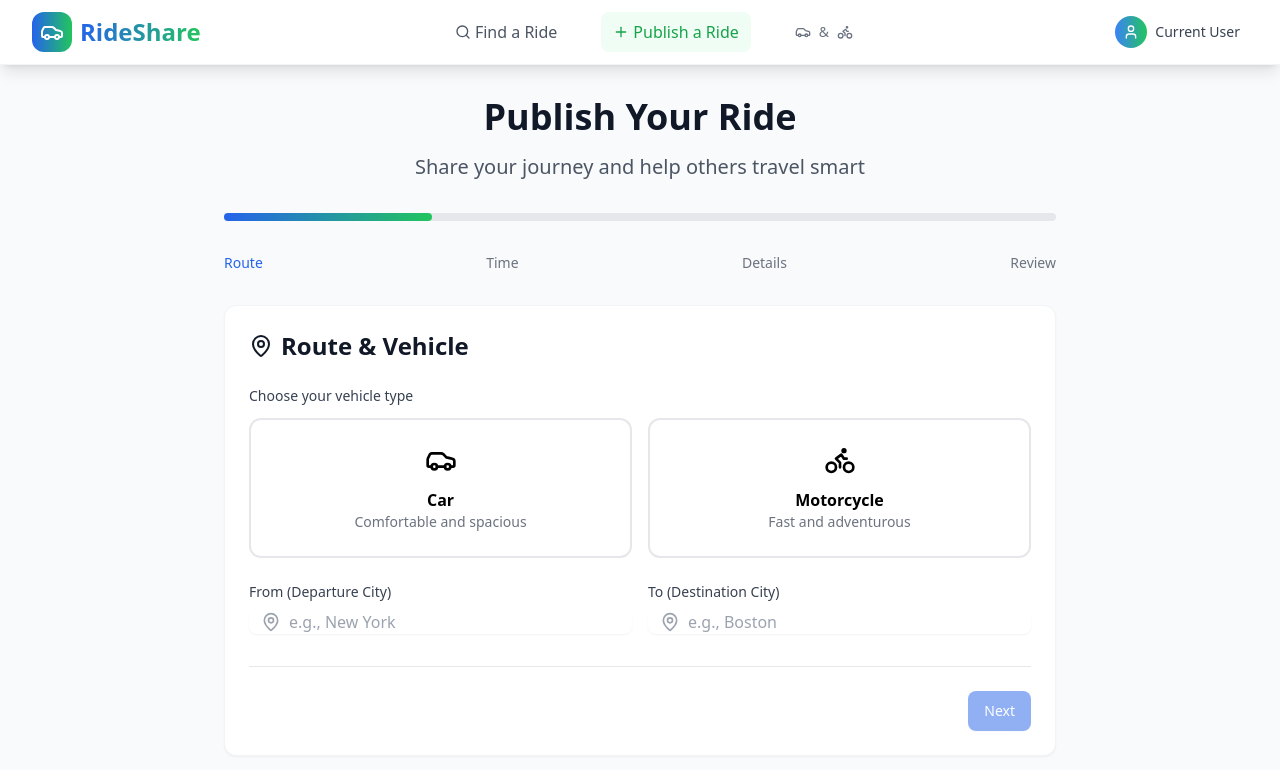
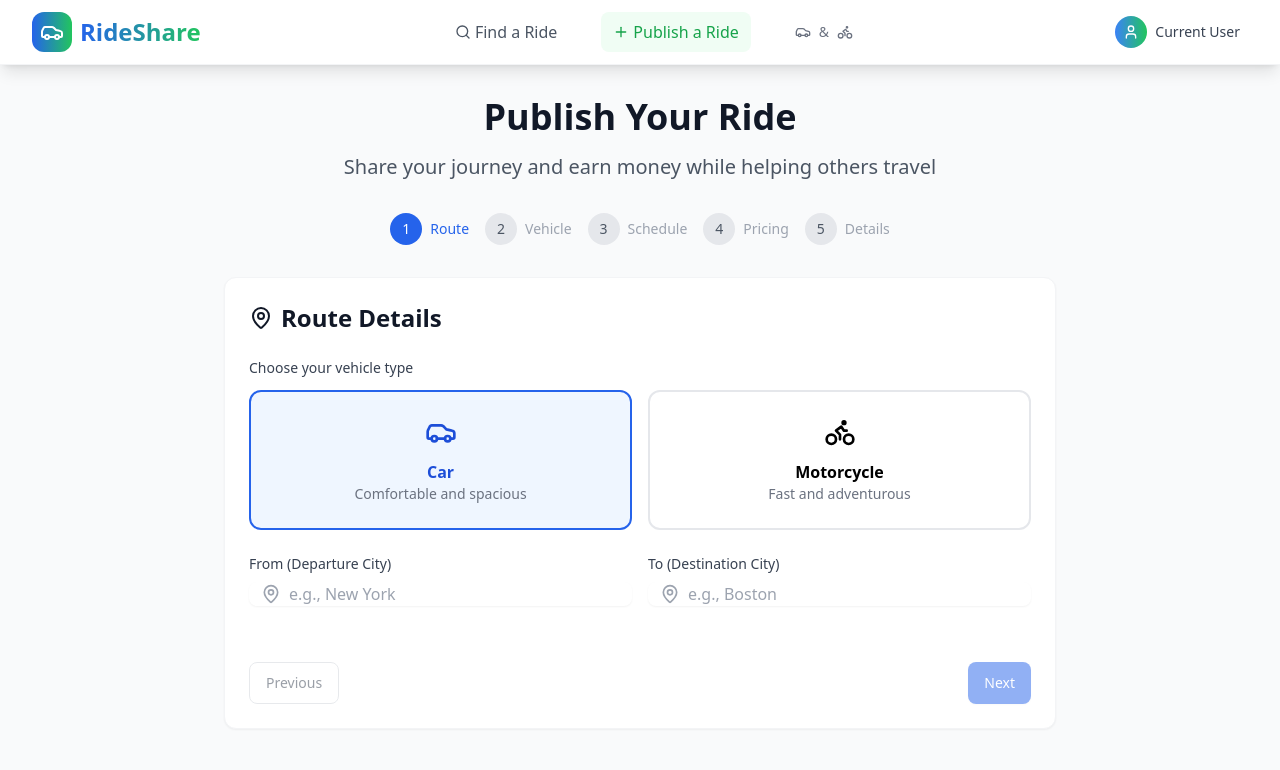
Before and after one commit to nareshgur/CarPooling-Frontend, a React (Vite) app: page /publish in a window 1280 px wide. Shown: the top 770 px of the page. Built offline with nearby package versions, Linux system fonts and the light colour scheme.

Commit message:
refactored the code using the cursor

```diff
--- a/src/pages/Publish.jsx
+++ b/src/pages/Publish.jsx
@@ -16,6 +16,7 @@ import Button from "../components/UI/Button";
 import Input from "../components/UI/Input";
 import Card from "../components/UI/Card";
 import { useCreateRideMutation } from "../store/slices/api";
+
 export default function Publish() {
   const navigate = useNavigate();
   const { user } = useSelector((state) => state.auth);
@@ -39,6 +40,14 @@ export default function Publish() {
     availableSeats: 3,
     pricePerSeat: 0,
     description: "",
+    // Add vehicle information fields
+    vehicleInfo: {
+      make: "",
+      model: "",
+      plateNumber: "",
+      year: "",
+      color: "",
+    },
   });
 
   const handleSubmit = async (e) => {
@@ -78,9 +87,11 @@ export default function Publish() {
         pricePerSeat: form.pricePerSeat,
         description: form.description || undefined,
         vechileInfo: {
-          make: "Toyota",
-          model: "Corolla",
-          plateNumber: "ABC124",
+          make: form.vehicleInfo.make,
+          model: form.vehicleInfo.model,
+          plateNumber: form.vehicleInfo.plateNumber,
+          year: form.vehicleInfo.year,
+          color: form.vehicleInfo.color,
           VechileType: form.vechileType,
         },
       };
@@ -91,21 +102,45 @@ export default function Publish() {
       });
     } catch (error) {
       console.error("Failed to create ride:", error);
+
+      // Handle specific error types
+      if (error.status === 400 && error.data?.message) {
+        // Backend validation error
+        alert(`Error: ${error.data.message}`);
+      } else if (error.status === 409) {
+        // Duplicate key error (plate number already exists)
+        alert("Error: A vehicle with this license plate number already exists. Please use a different plate number.");
+      } else if (error.status === 401) {
+        // Unauthorized
+        alert("Error: Please log in to publish a ride.");
+      } else if (error.status === 422) {
+        // Validation error
+        alert("Error: Please check your input and try again.");
+      } else {
+        // Generic error
+        alert("Failed to create ride. Please try again.");
+      }
     }
   };
 
-  const nextStep = () => setStep((prev) => Math.min(prev + 1, 4));
+  const nextStep = () => setStep((prev) => Math.min(prev + 1, 5)); // Increased to 5 steps
   const prevStep = () => setStep((prev) => Math.max(prev - 1, 1));
 
   const isStepValid = (stepNumber) => {
     switch (stepNumber) {
       case 1:
-        return form.vehicleType && form.from.name && form.to.name;
+        return form.vechileType && form.from.name && form.to.name;
       case 2:
+        return form.vehicleInfo.make &&
+               form.vehicleInfo.model &&
+               form.vehicleInfo.plateNumber &&
+               form.vehicleInfo.year &&
+               form.vehicleInfo.color;
+      case 3:
         return form.departureDate && form.departureTime;
-      case 3:
+      case 4:
         return form.availableSeats > 0 && form.pricePerSeat > 0;
-      case 4:
+      case 5:
         return true; // Description is optional
       default:
         return false;
@@ -121,41 +156,50 @@ export default function Publish() {
             Publish Your Ride
           </h1>
           <p className="text-xl text-gray-600">
-            Share your journey and help others travel smart
+            Share your journey and earn money while helping others travel
           </p>
         </div>
 
-        {/* Progress Bar */}
-        <div className="w-full bg-gray-200 rounded-full h-2">
+        {/* Progress Steps */}
+        <div className="flex items-center justify-center space-x-4">
+          {[1, 2, 3, 4, 5].map((stepNumber) => (
             <div
-            className="bg-gradient-to-r from-blue-600 to-green-500 h-2 rounded-full transition-all duration-300"
-            style={{ width: `${(step / 4) * 100}%` }}
-          ></div>
+              key={stepNumber}
+              className={`flex items-center space-x-2 ${
+                stepNumber <= step
+                  ? "text-blue-600"
+                  : "text-gray-400"
+              }`}
+            >
+              <div
+                className={`w-8 h-8 rounded-full flex items-center justify-center text-sm font-medium ${
+                  stepNumber <= step
+                    ? "bg-blue-600 text-white"
+                    : "bg-gray-200 text-gray-600"
+                }`}
+              >
+                {stepNumber}
+              </div>
+              <span className="hidden sm:block text-sm font-medium">
+                {stepNumber === 1 && "Route"}
+                {stepNumber === 2 && "Vehicle"}
+                {stepNumber === 3 && "Schedule"}
+                {stepNumber === 4 && "Pricing"}
+                {stepNumber === 5 && "Details"}
+              </span>
+            </div>
+          ))}
         </div>
 
-        <div className="flex justify-between text-sm text-gray-500 mb-8">
-          <span className={step >= 1 ? "text-blue-600 font-medium" : ""}>
-            Route
-          </span>
-          <span className={step >= 2 ? "text-blue-600 font-medium" : ""}>
-            Time
-          </span>
-          <span className={step >= 3 ? "text-blue-600 font-medium" : ""}>
-            Details
-          </span>
-          <span className={step >= 4 ? "text-blue-600 font-medium" : ""}>
-            Review
-          </span>
-        </div>
-
+        {/* Form */}
         <Card>
           <form onSubmit={handleSubmit} className="space-y-8">
-            {/* Step 1: Route & Vehicle */}
+            {/* Step 1: Route */}
             {step === 1 && (
               <div className="space-y-6">
                 <h2 className="text-2xl font-semibold text-gray-900 flex items-center space-x-2">
                   <MapPin className="h-6 w-6" />
-                  <span>Route & Vehicle</span>
+                  <span>Route Details</span>
                 </h2>
 
                 {/* Vehicle Type Selection */}
@@ -167,10 +211,10 @@ export default function Publish() {
                     <button
                       type="button"
                       onClick={() =>
-                        setForm((prev) => ({ ...prev, vehicleType: "car" }))
+                        setForm((prev) => ({ ...prev, vechileType: "car" }))
                       }
                       className={`p-6 rounded-xl border-2 transition-all ${
-                        form.vehicleType === "car"
+                        form.vechileType === "car"
                           ? "border-blue-600 bg-blue-50 text-blue-700"
                           : "border-gray-200 hover:border-gray-300"
                       }`}
@@ -187,10 +231,10 @@ export default function Publish() {
                     <button
                       type="button"
                       onClick={() =>
-                        setForm((prev) => ({ ...prev, vehicleType: "bike" }))
+                        setForm((prev) => ({ ...prev, vechileType: "bike" }))
                       }
                       className={`p-6 rounded-xl border-2 transition-all ${
-                        form.vehicleType === "bike"
+                        form.vechileType === "bike"
                           ? "border-green-600 bg-green-50 text-green-700"
                           : "border-gray-200 hover:border-gray-300"
                       }`}
@@ -253,15 +297,126 @@ export default function Publish() {
               </div>
             )}
 
-            {/* Step 2: Date & Time */}
+            {/* Step 2: Vehicle Information */}
             {step === 2 && (
               <div className="space-y-6">
                 <h2 className="text-2xl font-semibold text-gray-900 flex items-center space-x-2">
-                  <Calendar className="h-6 w-6" />
-                  <span>When are you leaving?</span>
+                  <Car className="h-6 w-6" />
+                  <span>Vehicle Information</span>
                 </h2>
 
-                <div className="grid md:grid-cols-2 gap-6">
+                <div className="grid md:grid-cols-2 gap-4">
+                  <Input
+                    label="Vehicle Make"
+                    placeholder="e.g., Toyota, Honda, Yamaha"
+                    value={form.vehicleInfo.make}
+                    onChange={(e) =>
+                      setForm((prev) => ({
+                        ...prev,
+                        vehicleInfo: {
+                          ...prev.vehicleInfo,
+                          make: e.target.value,
+                        },
+                      }))
+                    }
+                    fullWidth
+                    required
+                  />
+
+                  <Input
+                    label="Vehicle Model"
+                    placeholder="e.g., Camry, Civic, R15"
+                    value={form.vehicleInfo.model}
+                    onChange={(e) =>
+                      setForm((prev) => ({
+                        ...prev,
+                        vehicleInfo: {
+                          ...prev.vehicleInfo,
+                          model: e.target.value,
+                        },
+                      }))
+                    }
+                    fullWidth
+                    required
+                  />
+
+                  <Input
+                    label="License Plate Number"
+                    placeholder="e.g., ABC123"
+                    value={form.vehicleInfo.plateNumber}
+                    onChange={(e) =>
+                      setForm((prev) => ({
+                        ...prev,
+                        vehicleInfo: {
+                          ...prev.vehicleInfo,
+                          plateNumber: e.target.value.toUpperCase(),
+                        },
+                      }))
+                    }
+                    fullWidth
+                    required
+                  />
+
+                  <Input
+                    label="Vehicle Year"
+                    type="number"
+                    min="1900"
+                    max={new Date().getFullYear() + 1}
+                    placeholder="e.g., 2022"
+                    value={form.vehicleInfo.year}
+                    onChange={(e) =>
+                      setForm((prev) => ({
+                        ...prev,
+                        vehicleInfo: {
+                          ...prev.vehicleInfo,
+                          year: e.target.value,
+                        },
+                      }))
+                    }
+                    fullWidth
+                    required
+                  />
+
+                  <Input
+                    label="Vehicle Color"
+                    placeholder="e.g., Blue, Red, Black"
+                    value={form.vehicleInfo.color}
+                    onChange={(e) =>
+                      setForm((prev) => ({
+                        ...prev,
+                        vehicleInfo: {
+                          ...prev.vehicleInfo,
+                          color: e.target.value,
+                        },
+                      }))
+                    }
+                    fullWidth
+                    required
+                  />
+                </div>
+
+                <div className="bg-blue-50 p-4 rounded-lg">
+                  <h4 className="font-medium text-blue-900 mb-2">
+                    Vehicle Information Tips
+                  </h4>
+                  <ul className="text-sm text-blue-700 space-y-1">
+                    <li>• Ensure your license plate number is correct and unique</li>
+                    <li>• Provide accurate vehicle details for passenger safety</li>
+                    <li>• This information helps passengers identify your vehicle</li>
+                  </ul>
+                </div>
+              </div>
+            )}
+
+            {/* Step 3: Schedule */}
+            {step === 3 && (
+              <div className="space-y-6">
+                <h2 className="text-2xl font-semibold text-gray-900 flex items-center space-x-2">
+                  <Calendar className="h-6 w-6" />
+                  <span>Schedule</span>
+                </h2>
+
+                <div className="grid md:grid-cols-2 gap-4">
                   <Input
                     label="Departure Date"
                     type="date"
@@ -293,15 +448,26 @@ export default function Publish() {
                     required
                   />
                 </div>
+
+                <div className="bg-yellow-50 p-4 rounded-lg">
+                  <h4 className="font-medium text-yellow-900 mb-2">
+                    Schedule Tips
+                  </h4>
+                  <ul className="text-sm text-yellow-700 space-y-1">
+                    <li>• Choose a date at least 24 hours in advance</li>
+                    <li>• Consider traffic patterns for departure time</li>
+                    <li>• Be flexible with pickup times for better bookings</li>
+                  </ul>
+                </div>
               </div>
             )}
 
-            {/* Step 3: Seats & Price */}
-            {step === 3 && (
+            {/* Step 4: Pricing */}
+            {step === 4 && (
               <div className="space-y-6">
                 <h2 className="text-2xl font-semibold text-gray-900 flex items-center space-x-2">
-                  <Users className="h-6 w-6" />
-                  <span>Seats & Pricing</span>
+                  <DollarSign className="h-6 w-6" />
+                  <span>Pricing</span>
                 </h2>
 
                 <div className="grid md:grid-cols-2 gap-6">
@@ -335,7 +501,7 @@ export default function Publish() {
                           setForm((prev) => ({
                             ...prev,
                             availableSeats: Math.min(
-                              form.vehicleType === "bike" ? 1 : 8,
+                              form.vechileType === "bike" ? 1 : 8,
                               prev.availableSeats + 1
                             ),
                           }))
@@ -343,14 +509,14 @@ export default function Publish() {
                         className="p-2 rounded-lg border border-gray-300 hover:bg-gray-50"
                         disabled={
                           form.availableSeats >=
-                          (form.vehicleType === "bike" ? 1 : 8)
+                          (form.vechileType === "bike" ? 1 : 8)
                         }
                       >
                         +
                       </button>
                     </div>
                     <p className="text-sm text-gray-500 mt-1">
-                      {form.vehicleType === "bike"
+                      {form.vechileType === "bike"
                         ? "Maximum 1 passenger for motorcycles"
                         : "Maximum 8 passengers"}
                     </p>
@@ -388,8 +554,8 @@ export default function Publish() {
               </div>
             )}
 
-            {/* Step 4: Description & Review */}
-            {step === 4 && (
+            {/* Step 5: Description & Review */}
+            {step === 5 && (
               <div className="space-y-6">
                 <h2 className="text-2xl font-semibold text-gray-900 flex items-center space-x-2">
                   <FileText className="h-6 w-6" />
@@ -427,45 +593,40 @@ export default function Publish() {
                     <div className="flex items-center justify-between">
                       <span className="text-gray-600">Vehicle:</span>
                       <div className="flex items-center space-x-2">
-                        {form.vehicleType === "car" ? (
+                        {form.vechileType === "car" ? (
                           <Car className="h-4 w-4" />
                         ) : (
                           <Bike className="h-4 w-4" />
                         )}
-                        <span className="capitalize">{form.vehicleType}</span>
+                        <span className="capitalize">{form.vechileType}</span>
                       </div>
                     </div>
 
                     <div className="flex items-center justify-between">
+                      <span className="text-gray-600">Vehicle Details:</span>
+                      <span className="text-gray-900">
+                        {form.vehicleInfo.make} {form.vehicleInfo.model} ({form.vehicleInfo.plateNumber})
+                      </span>
+                    </div>
+
+                    <div className="flex items-center justify-between">
                       <span className="text-gray-600">Route:</span>
-                      <span>
+                      <span className="text-gray-900">
                         {form.from.name} → {form.to.name}
                       </span>
                     </div>
 
                     <div className="flex items-center justify-between">
-                      <span className="text-gray-600">Departure:</span>
-                      <span>
+                      <span className="text-gray-600">Date & Time:</span>
+                      <span className="text-gray-900">
                         {form.departureDate} at {form.departureTime}
                       </span>
                     </div>
 
                     <div className="flex items-center justify-between">
-                      <span className="text-gray-600">Available Seats:</span>
-                      <span>{form.availableSeats}</span>
-                    </div>
-
-                    <div className="flex items-center justify-between">
-                      <span className="text-gray-600">Price per Seat:</span>
-                      <span className="text-green-600 font-semibold">
-                        ${form.pricePerSeat}
-                      </span>
-                    </div>
-
-                    <div className="flex items-center justify-between font-semibold text-lg pt-2 border-t border-gray-200">
-                      <span>Total Potential Earnings:</span>
-                      <span className="text-green-600">
-                        ${form.pricePerSeat * form.availableSeats}
+                      <span className="text-gray-600">Seats & Price:</span>
+                      <span className="text-gray-900">
+                        {form.availableSeats} seats at ${form.pricePerSeat} each
                       </span>
                     </div>
                   </div>
@@ -473,18 +634,18 @@ export default function Publish() {
               </div>
             )}
 
-            {/* Navigation Buttons */}
-            <div className="flex justify-between pt-6 border-t border-gray-200">
-              <div>
-                {step > 1 && (
-                  <Button type="button" variant="outline" onClick={prevStep}>
+            {/* Navigation */}
+            <div className="flex justify-between pt-6">
+              <Button
+                type="button"
+                variant="outline"
+                onClick={prevStep}
+                disabled={step === 1}
+              >
                 Previous
               </Button>
-                )}
-              </div>
 
-              <div>
-                {step < 4 ? (
+              {step < 5 ? (
                 <Button
                   type="button"
                   onClick={nextStep}
@@ -495,14 +656,12 @@ export default function Publish() {
               ) : (
                 <Button
                   type="submit"
-                    icon={Plus}
-                    loading={isLoading}
-                    disabled={!isStepValid(step)}
+                  disabled={isLoading || !isStepValid(step)}
+                  className="min-w-[120px]"
                 >
-                    Publish Ride
+                  {isLoading ? "Publishing..." : "Publish Ride"}
                 </Button>
               )}
-              </div>
             </div>
           </form>
         </Card>
```
Lines whose indentation alone changed are shown as unchanged.
